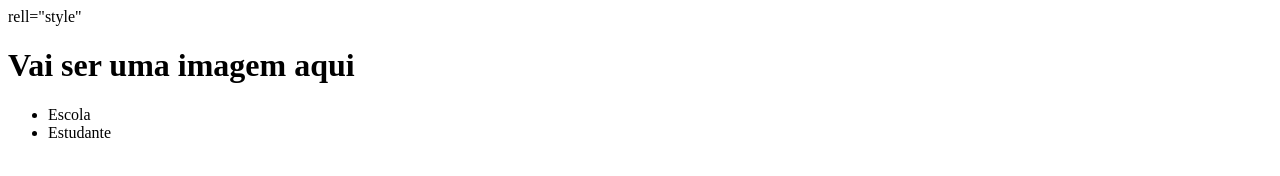
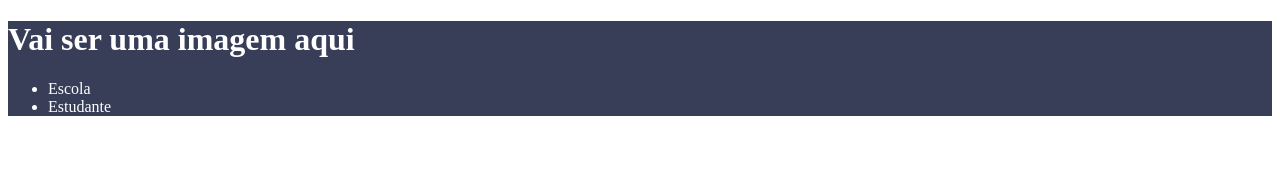
Before and after one commit to Lucas21515/lucasr3t13, a plain HTML site: page oii/index.html in a window 1280 px wide. Drawn offline with Linux system fonts and the light colour scheme.

Commit message:
Add files via upload

```diff
--- a/oii/index.html
+++ b/oii/index.html
@@ -5,7 +5,7 @@
     <meta http-equiv="X-UA-Compatible" content="IE=edge">
     <meta name="viewport" content="width=device-width, initial-scale=1.0">
     <title>Document</title>
-    <link> rell="style"
+    <link rel="stylesheet" href="style.css">
 </head>
 <body>
     <header>
```
